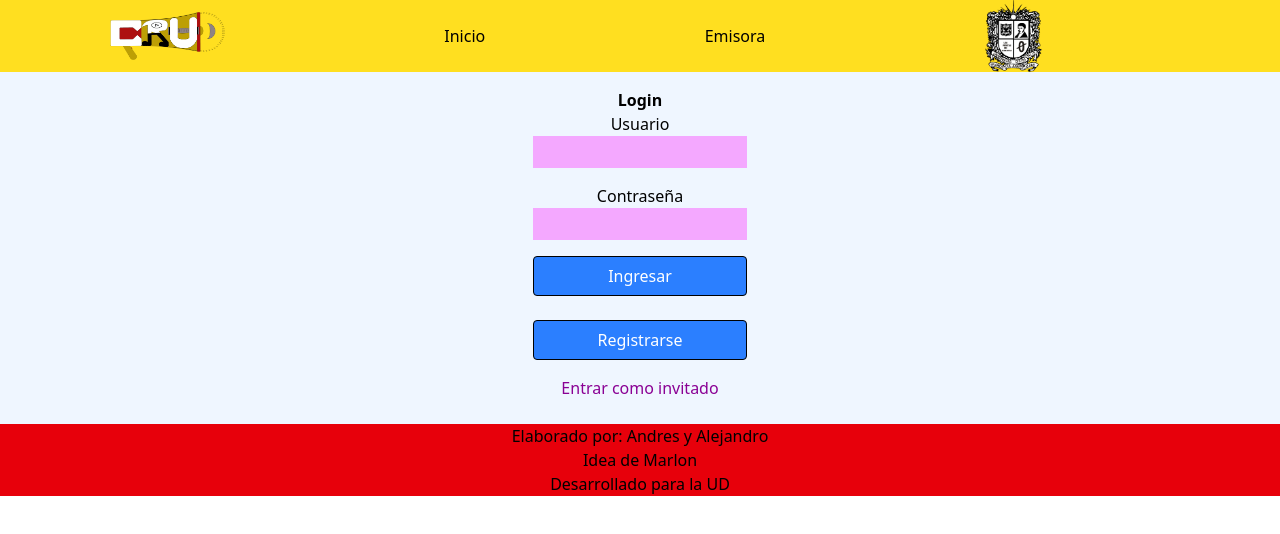
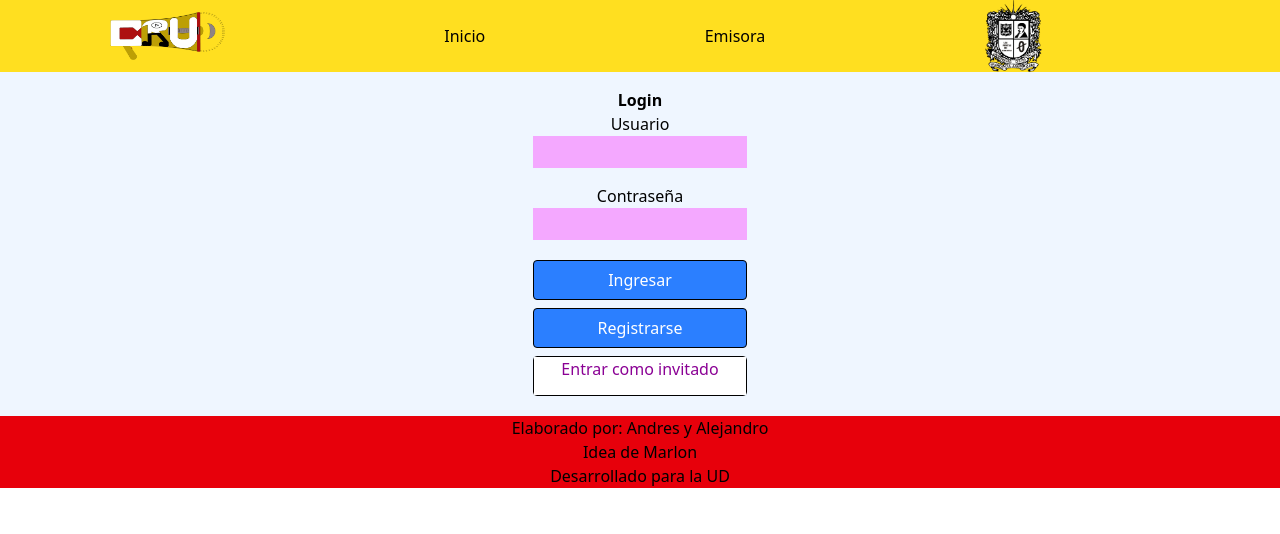
Before and after one commit to Misterprops/ChazaRadio-Front, a React (Vite) app: page /login in a window 1280 px wide. Shown: the top 534 px of the page. Built offline with nearby package versions, Linux system fonts and the light colour scheme.

Commit message:
Refactorizando

```diff
--- a/src/components/login.tsx
+++ b/src/components/login.tsx
@@ -1,6 +1,8 @@
 import { useState } from 'react';
 import { Link } from 'react-router';
 import { useNavigate } from "react-router";
+import { Button } from '../elements/button';
+import { Input } from '../elements/input';
 const API = import.meta.env.VITE_APP_API;
 
 export const Log = () => {
@@ -46,23 +48,23 @@ export const Log = () => {
                 login()
             }}>
                 <label htmlFor="user">Usuario</label>
-                <input type="text" id='user' value={user} required onChange={(e) => setUser(e.target.value)} className="bg-fuchsia-300 w-1/6 h-8 pb-1 mb-4" />
+                <Input type="text" id='user' required value={user} change={setUser} />
                 <label htmlFor="password">Contraseña</label>
-                <input type="password" id='password' value={password} required onChange={(e) => setPassword(e.target.value)} className='bg-fuchsia-300 w-1/6 h-8 pb-1 mb-4' />
-                <button type='submit' className="bg-blue-500 hover:cursor-pointer border h-10 w-1/6 mb-2 text-white border-black rounded">Ingresar</button>
+                <Input type="password" id='password' required value={password} change={setPassword} />
+                <Button>Ingresar</Button>
             </form>
 
-            <button className="bg-blue-500 hover:cursor-pointer border h-10 w-1/6 mt-4 text-white border-black rounded">
-                <Link to='../Login' state={{ tipo: true }}>
+            <Button>
+                <Link to='../Login' state={{ tipo: true }} className='h-1/1 w-1/1 flex items-center justify-center'>
                     Registrarse
                 </Link>
-            </button>
+            </Button>
 
-            <button className='h-10 mt-2'>
-                <Link to={"/Emisora"} className='text-fuchsia-800'>
+            <Button>
+                <Link to={"/Emisora"} className='text-fuchsia-800 bg-white h-1/1 w-1/1'>
                     Entrar como invitado
                 </Link>
-            </button>
+            </Button>
         </div>
     );
 }
--- a/src/components/register.tsx
+++ b/src/components/register.tsx
@@ -1,5 +1,7 @@
 import { useState } from 'react';
 import { Link, useNavigate } from 'react-router';
+import { Input } from '../elements/input';
+import { Button } from '../elements/button';
 const API = import.meta.env.VITE_APP_API;
 
 type props = {
@@ -73,14 +75,14 @@ export const Register = () => {
                 registrar(data)
             }}>
                 <label htmlFor="user">Usuario</label>
-                <input type="text" id='user' value={user} onChange={(e) => setUser(e.target.value)} required className="bg-fuchsia-300 w-1/6 h-8 pb-1 mb-4" />
+                <Input type="text" id='user' value={user} change={setUser} required/>
                 <label htmlFor="password">Contraseña</label>
-                <input type="text" id='password' value={password} onChange={(e) => setpassword(e.target.value)} required className="bg-fuchsia-300 w-1/6 h-8 pb-1 mb-4" />
+                <Input type="password" id='password' value={password} change={setpassword} required/>
                 <label htmlFor="mail">Correo</label>
-                <input type="text" id='mail' value={mail} onChange={(e) => setmail(e.target.value)} required className="bg-fuchsia-300 w-1/6 h-8 pb-1 mb-4" />
+                <Input type="email" id='mail' value={mail} change={setmail} required/>
                 <label htmlFor="id">Codigo Universitario</label>
-                <input type="text" id='id' value={id} onChange={(e) => setId(e.target.value)} required className="bg-fuchsia-300 w-1/6 h-8 pb-1 mb-4" />
-                <button type='submit' className="bg-blue-500 hover:cursor-pointer border h-10 w-1/6 mb-4 text-white border-black rounded">Registrar</button>
+                <Input type="text" id='id' value={id} change={setId} required/>
+                <Button>Registrar</Button>
             </form>
 
             <form className='flex flex-col items-center w-1/1' onSubmit={async (e) => {
@@ -89,15 +91,15 @@ export const Register = () => {
                 await validar(data) ? navigate("/login") : setCode("");
             }}>
                 <label htmlFor="code">Codigo</label>
-                <input type="text" id='code' value={code} onChange={(e) => setCode(e.target.value)} required className="bg-fuchsia-300 w-1/6 h-8 pb-1" />
-                <button type='submit' className="bg-blue-500 hover:cursor-pointer border h-10 w-1/6 mt-4 text-white border-black rounded">Verificar</button>
+                <Input type="text" id='code' value={code} change={setCode} required/>
+                <Button>Verificar</Button>
             </form>
 
-            <button className='h-10 mt-2'>
-                <Link to={"/"} className='text-fuchsia-800'>
+            <Button>
+                <Link to={"/Emisora"} className='text-fuchsia-800 bg-white h-1/1 w-1/1'>
                     Entrar como invitado
                 </Link>
-            </button>
+            </Button>
         </div>
     );
 }
--- /dev/null
+++ b/src/elements/button.tsx
@@ -0,0 +1,10 @@
+import type React from "react";
+
+export const Button = ({children}: {children: React.ReactNode}) => {
+    return (
+
+        <button type="submit" className="bg-blue-500 hover:cursor-pointer border h-10 w-1/6 mb-1 mt-1 text-white border-black rounded flex justify-center items-center">
+            {children}
+        </button>
+    );
+}
--- /dev/null
+++ b/src/elements/input.tsx
@@ -0,0 +1,13 @@
+type props = {
+    type: string,
+    id: string,
+    required: boolean,
+    value: string,
+    change: (value: string) => void
+};
+
+export const Input = ({ type, id, required, value, change }: props) => {
+    return (
+        <input type={type} id={id} value={value} required={required} onChange={(e) => change(e.target.value)} className="bg-fuchsia-300 w-1/6 h-8 pb-1 mb-4" />
+    );
+}
```
Also changed, not shown: src/components/perfil.tsx (+1 -21 lines), 1 other file (tests, documents, lock files or other folders).
